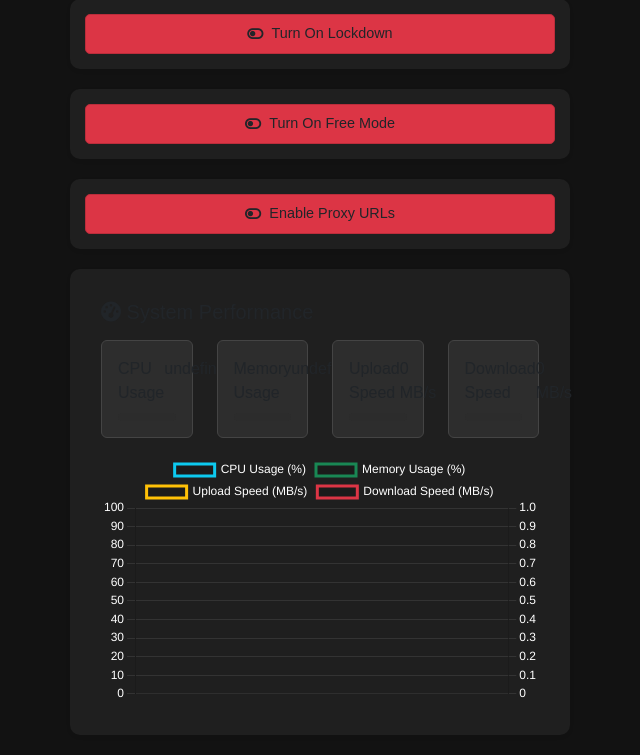
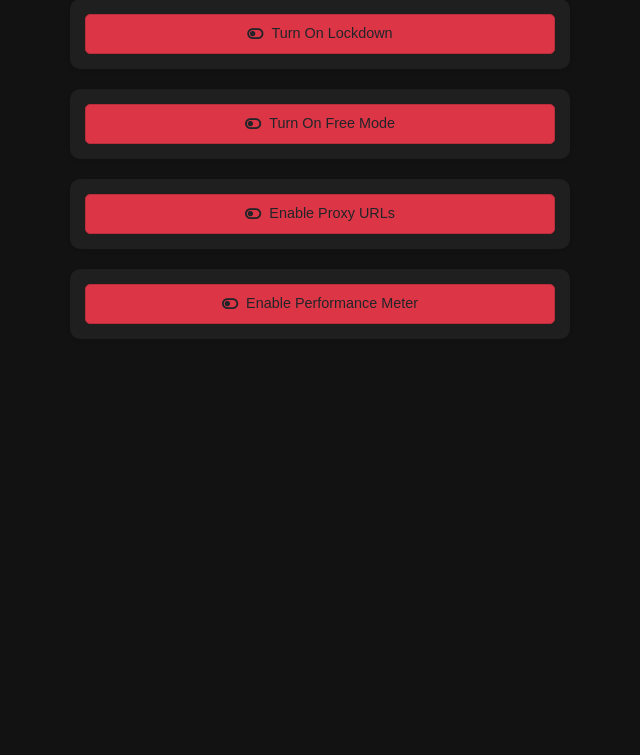
Before and after one commit to jaixmario/NetflixV1, a Flask app: template templates/admin_dashboard.html in a window 1280 px wide. Shown: the part 1383-2138 px from the top of the page, without its empty margins (320-960 px from the left). After the commit the page ends 1722 px from the top, so only its background shows below. Run offline with Flask 3, Linux system fonts and the light colour scheme; the template is opened without the code that fills it, so the values that code supplies are empty; data comes from the database, SQL or seed files in the repository; some libraries are stand-ins or nearby versions.

Commit message:
button added for performance 😄

```diff
--- a/templates/admin_dashboard.html
+++ b/templates/admin_dashboard.html
@@ -193,6 +193,16 @@
 .metric-card:hover {
     transform: translateY(-3px);
 }
+
+/* Add to existing button states */
+.performance-on {
+    background-color: #198754 !important;
+    border-color: #157347 !important;
+}
+.performance-off {
+    background-color: #dc3545 !important;
+    border-color: #bb2d3b !important;
+}
     </style>
 </head>
 <body>
@@ -327,6 +337,14 @@
 </div>
 
 <div class="card shadow-sm mt-3">
+    <div class="d-grid gap-2">
+        <button id="performanceToggleBtn" class="btn performance-off">
+            <i class="fas fa-toggle-off"></i> Enable Performance Meter
+        </button>
+    </div>
+</div>
+
+    <div class="card shadow-sm mt-3" id="performanceMeterCard" style="display: none;">
         <div class="card-body">
             <h5 class="card-title"><i class="fas fa-gauge-high"></i> System Performance</h5>
             <div class="row mt-3">
@@ -378,6 +396,9 @@
             <canvas id="performanceChart" style="max-height: 250px;"></canvas>
         </div>
     </div>
+
+    <!-- Add after proxy toggle button -->
+
     <!-- Result Message Display -->
     <div id="resultMessage" class="text-center mt-3"></div>
 <script src="https://cdn.jsdelivr.net/npm/chart.js"></script>
@@ -642,9 +663,20 @@
     }
 })();
 
-        // Performance Chart
+// Performance Chart and Metrics Handling
+let performanceChart = null;
+let performanceInterval = null;
+let maxNetworkSpeed = 1;
+
+function initializeChart() {
     const ctx = document.getElementById('performanceChart').getContext('2d');
-        const chart = new Chart(ctx, {
+
+    // Destroy existing chart if it exists
+    if (performanceChart) {
+        performanceChart.destroy();
+    }
+
+    performanceChart = new Chart(ctx, {
         type: 'line',
         data: {
             labels: [],
@@ -704,8 +736,7 @@
             }
         }
     });
-
-        let maxNetworkSpeed = 1; // Initialize with minimum value to prevent division by zero
+}
 
 async function updatePerformanceMetrics() {
     try {
@@ -723,7 +754,7 @@
         document.getElementById('uploadMetric').textContent = `${uploadSpeed.toFixed(1)} MB/s`;
         document.getElementById('downloadMetric').textContent = `${downloadSpeed.toFixed(1)} MB/s`;
 
-                // Update progress bars (dynamic scaling based on max speed)
+        // Update progress bars
         maxNetworkSpeed = Math.max(maxNetworkSpeed, uploadSpeed, downloadSpeed);
         document.getElementById('uploadProgress').style.width =
             `${(uploadSpeed / maxNetworkSpeed * 100).toFixed(1)}%`;
@@ -731,25 +762,100 @@
             `${(downloadSpeed / maxNetworkSpeed * 100).toFixed(1)}%`;
 
         // Update chart
+        if (performanceChart) {
             const time = new Date().toLocaleTimeString();
-                if(chart.data.labels.length > 15) {
-                    chart.data.labels.shift();
-                    chart.data.datasets.forEach(dataset => dataset.data.shift());
+            if(performanceChart.data.labels.length > 15) {
+                performanceChart.data.labels.shift();
+                performanceChart.data.datasets.forEach(dataset => dataset.data.shift());
             }
-                chart.data.labels.push(time);
-                chart.data.datasets[0].data.push(data.cpu);
-                chart.data.datasets[1].data.push(data.memory);
-                chart.data.datasets[2].data.push(uploadSpeed);
-                chart.data.datasets[3].data.push(downloadSpeed);
-                chart.update();
+            performanceChart.data.labels.push(time);
+            performanceChart.data.datasets[0].data.push(data.cpu);
+            performanceChart.data.datasets[1].data.push(data.memory);
+            performanceChart.data.datasets[2].data.push(uploadSpeed);
+            performanceChart.data.datasets[3].data.push(downloadSpeed);
+            performanceChart.update();
+        }
     } catch (error) {
         console.error('Error fetching metrics:', error);
     }
 }
 
-        // Update every 2 seconds
-        setInterval(updatePerformanceMetrics, 2000);
+// Performance Meter Toggle Handler
+document.getElementById("performanceToggleBtn").addEventListener("click", async function () {
+    const resultMessage = document.getElementById("resultMessage");
+    resultMessage.innerHTML = "";
+
+    try {
+        const response = await fetch("/toggle_performance_meter", { method: "POST" });
+        const result = await response.json();
+
+        if (response.ok) {
+            const currentState = result.enabled;
+            const meterCard = document.getElementById('performanceMeterCard');
+
+            if (currentState) {
+                // Enable performance meter
+                this.classList.remove("performance-off");
+                this.classList.add("performance-on");
+                this.innerHTML = `<i class="fas fa-toggle-on"></i> Disable Performance Meter`;
+
+                // Initialize chart and start updates
+                initializeChart();
+                if (!performanceInterval) {
+                    performanceInterval = setInterval(updatePerformanceMetrics, 2000);
                     updatePerformanceMetrics();
+                }
+                meterCard.style.display = 'block';
+            } else {
+                // Disable performance meter
+                this.classList.remove("performance-on");
+                this.classList.add("performance-off");
+                this.innerHTML = `<i class="fas fa-toggle-off"></i> Enable Performance Meter`;
+
+                // Clear resources
+                clearInterval(performanceInterval);
+                performanceInterval = null;
+                if (performanceChart) {
+                    performanceChart.destroy();
+                    performanceChart = null;
+                }
+                meterCard.style.display = 'none';
+            }
+            resultMessage.innerHTML = `<div class="alert alert-success">${result.message}</div>`;
+        } else {
+            resultMessage.innerHTML = `<div class="alert alert-danger">${result.message}</div>`;
+        }
+    } catch (error) {
+        resultMessage.innerHTML = `<div class="alert alert-danger">Failed to toggle performance meter. Please try again.</div>`;
+    }
+});
+
+// Initialize performance state on page load
+(async function initializePerformanceState() {
+    try {
+        const response = await fetch("/performance_meter_status");
+        const result = await response.json();
+        const button = document.getElementById("performanceToggleBtn");
+        const meterCard = document.getElementById('performanceMeterCard');
+
+        if (result.enabled) {
+            button.classList.add("performance-on");
+            button.classList.remove("performance-off");
+            button.innerHTML = `<i class="fas fa-toggle-on"></i> Disable Performance Meter`;
+            initializeChart();
+            performanceInterval = setInterval(updatePerformanceMetrics, 2000);
+            updatePerformanceMetrics();
+            meterCard.style.display = 'block';
+        } else {
+            button.classList.add("performance-off");
+            button.classList.remove("performance-on");
+            button.innerHTML = `<i class="fas fa-toggle-off"></i> Enable Performance Meter`;
+            meterCard.style.display = 'none';
+        }
+    } catch (error) {
+        console.error("Error initializing performance state:", error);
+    }
+})();
     </script>
 </body>
 </html>
```
Lines whose indentation alone changed are shown as unchanged.
